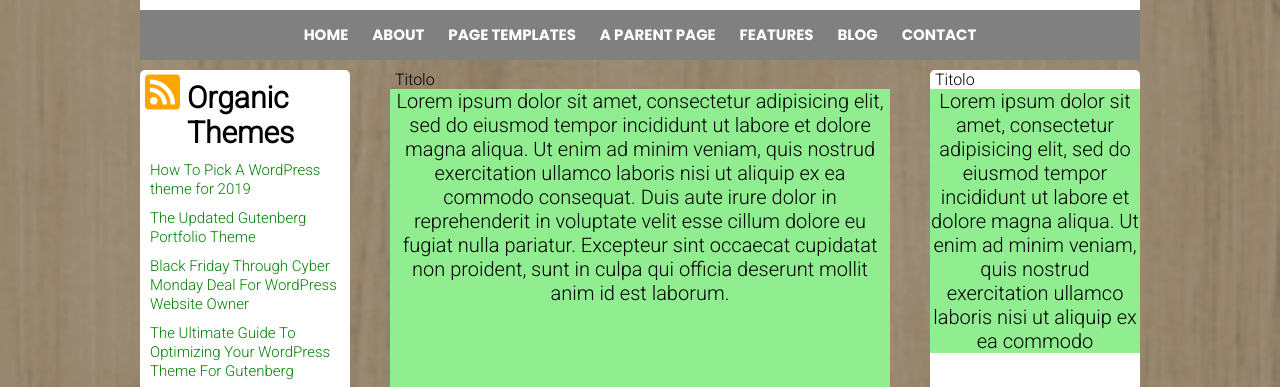
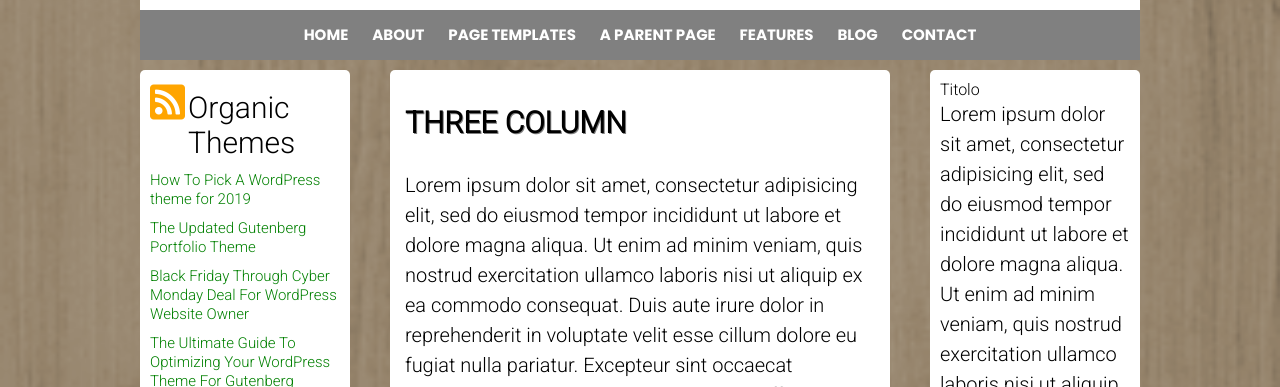
Before and after one commit to AleDeMarco/htmlcss-wp, a plain HTML site: page index.html in a window 1280 px wide. Shown: the part 410-797 px from the top of the page. Drawn offline with Linux system fonts and the light colour scheme.

Commit message:
Middle column
add second column

```diff
--- a/css/style.css
+++ b/css/style.css
@@ -25,10 +25,13 @@ main{
   margin-top: 10px;
 }
 
-.col{
-  width: calc(25% - 40px);
+h1{
+  font-size: 30px;
+  text-transform: uppercase;
+  padding-top: 20px;
+  padding-bottom: 30px;
+  text-shadow: 1px 1px grey;
 }
-
 
 .col.float-right{
   height: 990px;
@@ -36,7 +39,9 @@ main{
 
 .center{
   width: 50%;
-  height: 350px;
+  background-color: white;
+  border-radius: 5px;
+  padding: 15px;
 }
 
 footer{
@@ -105,13 +110,14 @@ footer{
 }
 
 .col{
+  width: calc(25% - 40px);
   background-color: white;
   border-radius: 5px;
+  padding: 10px;
 }
 
 .title{
   width: 100%;
-  margin: 0 5px;
 }
 
 .ico{
@@ -126,22 +132,19 @@ footer{
   font-size: 30px;
   padding-top: 10px;
   float: left;
+  font-style: bold;
 }
 
-/* DA ELIMINARE */
 .box{
   width: 100%;
-  height: 85%;
+  line-height: 30px;
   font-size: 20px;
-  text-align: center;
-  overflow: hidden;
-  background-color: lightgreen;
 }
 
 .themes li{
   text-decoration: none;
   list-style: none;
-  margin: 10px;
+  margin: 10px 0;
 }
 
 .themes li a{
--- a/index.html
+++ b/index.html
@@ -48,7 +48,7 @@
               <i class="fas fa-rss-square"></i>
             </div>
             <div class="col-title">
-              <strong>Organic Themes</strong>
+              Organic Themes
             </div>
           </div>
           <!-- /TITOLO -->
@@ -66,9 +66,7 @@
         <!-- COLONNA CENTRALE -->
         <section class="center float-left">
           <!-- TITOLO -->
-          <div class="title">
-            Titolo
-          </div>
+          <h1>Three column</h1>
           <!-- /TITOLO -->
           <!-- CORPO -->
           <div class="box">
```
